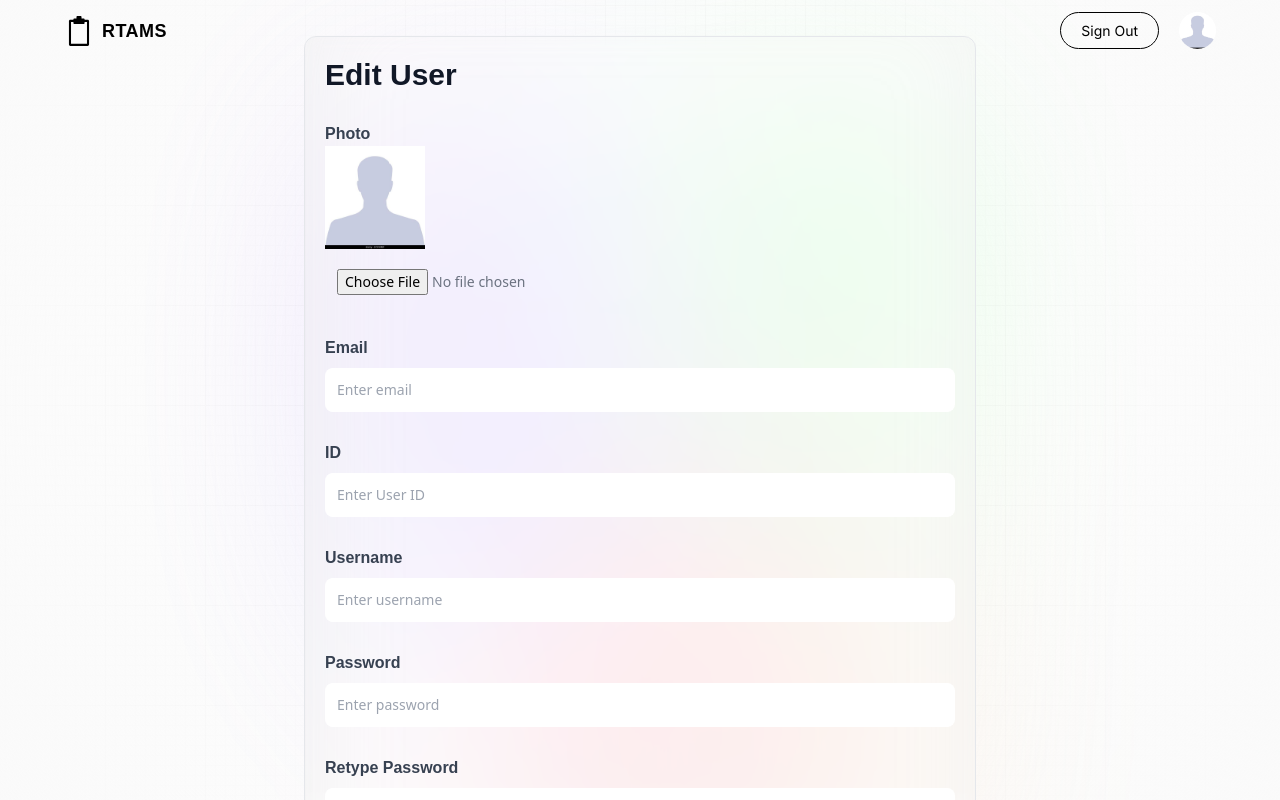
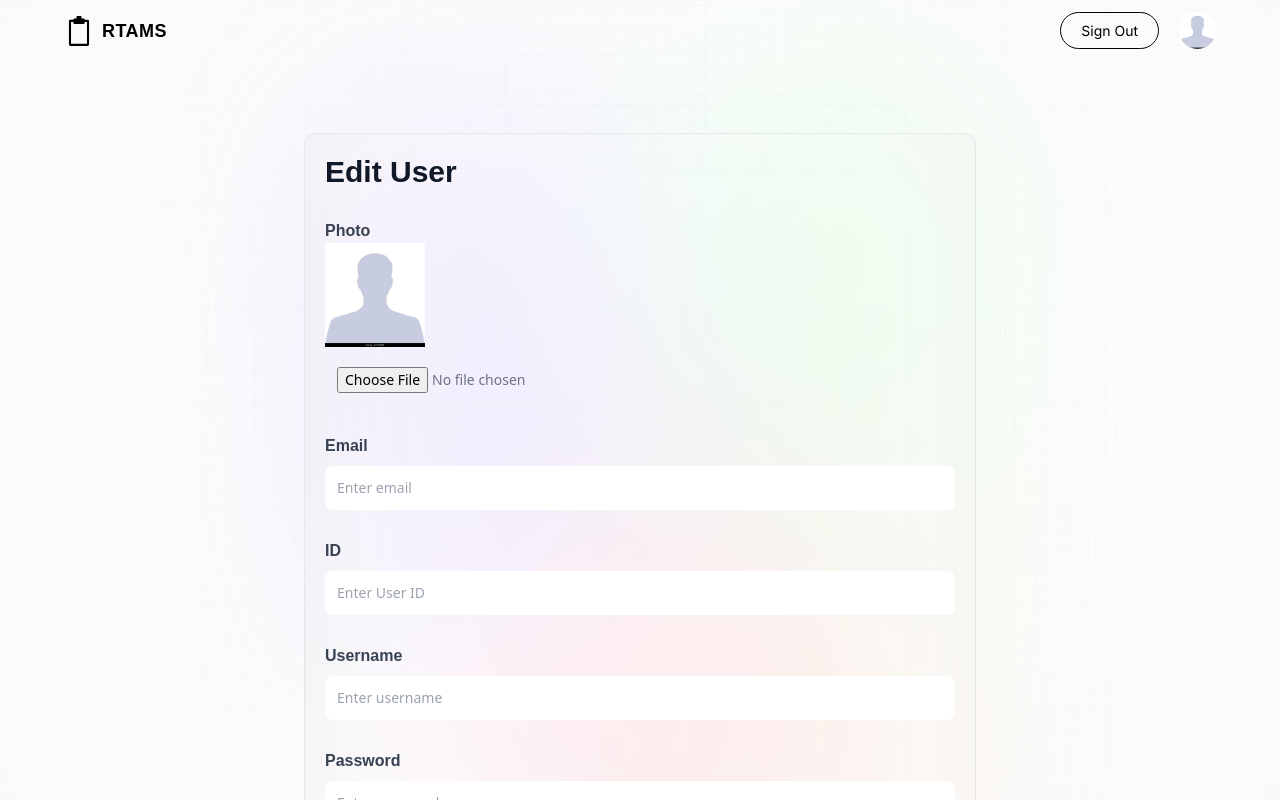
Before and after one commit to Merckerk/rtams-next, a Next.js app: page /update-admin in a window 1280 px wide. Shown: the top 800 px of the page. Built offline with nearby package versions, Linux system fonts and the light colour scheme.

Commit message:
fix: fixed warnings and UI bugs in AdminCrudForm component.

```diff
--- a/app/create-admin/page.jsx
+++ b/app/create-admin/page.jsx
@@ -2,7 +2,7 @@
 import { useEffect, useState } from "react";
 import axios from "axios";
 import { useRouter } from "next/navigation";
-import AdminCrudForm from "@components/adminUsers/adminCrudForm";
+import AdminCrudForm from "@components/adminUsers/AdminCrudForm";
 import toast from "react-hot-toast";
 
 const CreateUser = () => {
--- a/components/adminUsers/AdminCrudForm.jsx
+++ b/components/adminUsers/AdminCrudForm.jsx
@@ -80,8 +80,8 @@ const AdminCrudForm = ({
   };
 
   return (
-    <div className="w-full h-screen flex items-center justify-center">
-      <form className="mt-10 w-full max-w-2xl flex flex-col gap-7 glassmorphism">
+    <div className="container mx-auto mt-5 mb-8">
+      <form className="max-w-2xl mx-auto flex flex-col gap-7 glassmorphism">
         <h1 className="text-3xl font-satoshi font-semibold text-gray-900">
           {type} User
         </h1>
```
